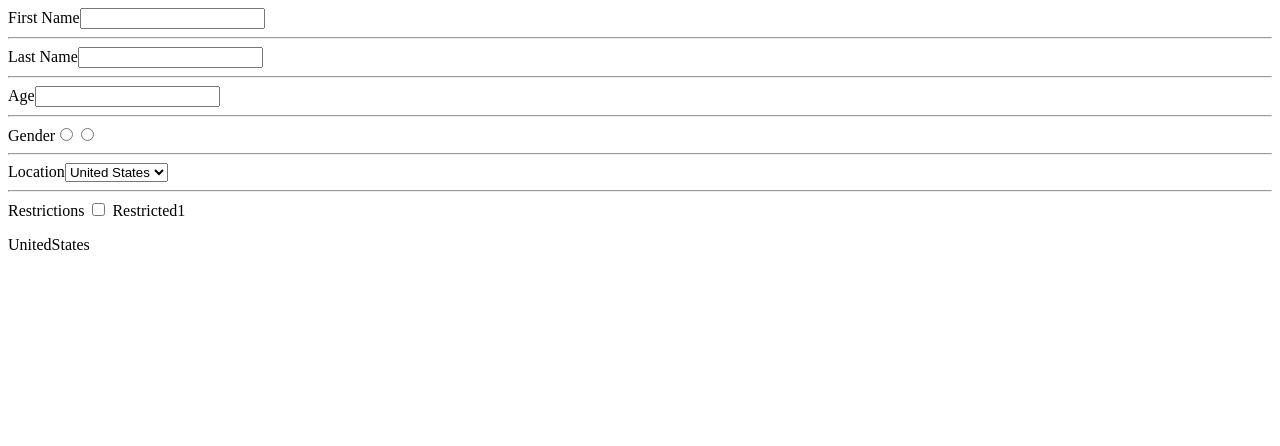
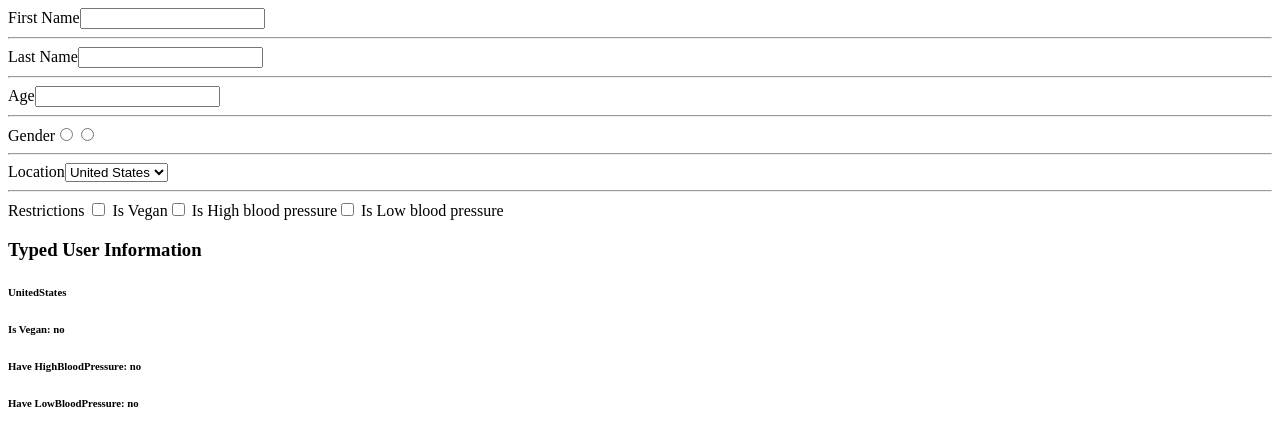
Before and after one commit to jhpp114/Front_End_CSS, a React (Create React App) app in the folder reactTutorial/my-app/: page / in a window 1280 px wide. Shown: the top 446 px of the page. Built offline with nearby package versions, Linux system fonts and the light colour scheme.

Commit message:
react form practice

```diff
--- a/reactTutorial/my-app/src/components/formPrac2/FormPractThree.js
+++ b/reactTutorial/my-app/src/components/formPrac2/FormPractThree.js
@@ -9,7 +9,10 @@ class FormPractThree extends React.Component {
         ,   age: ""
         ,   gender: ""
         ,   location: 'UnitedStates'
-        ,   isRestricted: false
+        ,   isVegan: false
+        ,   isHighBloodPressure: false
+        ,   isLowBloodPressure: false
+
         }
         this.handleChange = this.handleChange.bind(this);
     }
@@ -22,6 +25,7 @@ class FormPractThree extends React.Component {
     }
     render() {
         return (
+            <div>
             <form>
                 <label>First Name</label>
                 <input type="text"
@@ -48,11 +52,13 @@ class FormPractThree extends React.Component {
                 <input type="radio"
                         name="gender"
                         value="male"
-                        onChange={this.handleChange}/>
+                        onChange={this.handleChange}
+                        checked={this.state.gender === 'male'}/>
                 <input type="radio"
                         name="gender"
                         value="female"
-                        onChange={this.handleChange}/>
+                        onChange={this.handleChange}
+                        checked={this.state.gender === 'female'}/>
                 <br/>
                 <hr/>
                 <label>Location</label>
@@ -67,13 +73,29 @@ class FormPractThree extends React.Component {
                 <hr/>
                 <label>Restrictions </label>
                 <input type="checkbox"
-                        name="isRestricted"
-                        checked={this.state.isRestricted}
-                        onChange={this.handleChange}/> Restricted1
-                <p>{this.state.firstName} {this.state.lastName} {this.state.age} {this.state.gender}
-                    {this.state.location} {this.state.isRestricted}
-                </p>
+                        name="isVegan"
+                        checked={this.state.isVegan}
+                        onChange={this.handleChange}/> Is Vegan
+                <input type="checkbox"
+                        name="isHighBloodPressure"
+                        checked={this.state.isHighBloodPressure}
+                        onChange={this.handleChange}/> Is High blood pressure
+                <input type="checkbox"
+                        name="isLowBloodPressure"
+                        checked={this.state.isLowBloodPressure}
+                        onChange={this.handleChange}/> Is Low blood pressure
             </form>
+            <h3>Typed User Information</h3>
+                <h6>{this.state.firstName}</h6>
+                <h6>{this.state.lastName}</h6>
+                <h6>{this.state.age}</h6>
+                <h6>{this.state.gender}</h6>
+                <h6>{this.state.location}</h6>
+                <h6>Is Vegan: {this.state.isVegan ? "yes" : "no"}</h6>
+                <h6>Have HighBloodPressure: {this.state.isHighBloodPressure ? "yes" : "no"}</h6>
+                <h6>Have LowBloodPressure: {this.state.isLowBloodPressure ? "yes" : "no"}</h6>
+            </div>
+
         )
     }
 }
```
